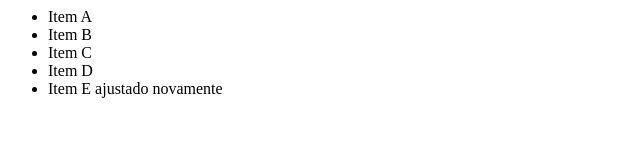
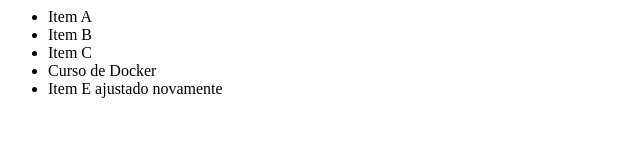
Before and after one commit to idinaldoteteo/alura-git_hub, a plain HTML site: page index.html in a window 1280 px wide. Shown: the full height of the page, 0-640 px from the left. Drawn offline with Linux system fonts and the light colour scheme.

Commit message:
ajustando nome do curso

```diff
--- a/index.html
+++ b/index.html
@@ -9,7 +9,7 @@
         <li>Item A</li>
         <li>Item B</li>
         <li>Item C</li>
-        <li>Item D</li>
+        <li>Curso de Docker</li>
         <li>Item E ajustado novamente</li>
     </ul>
 
```
